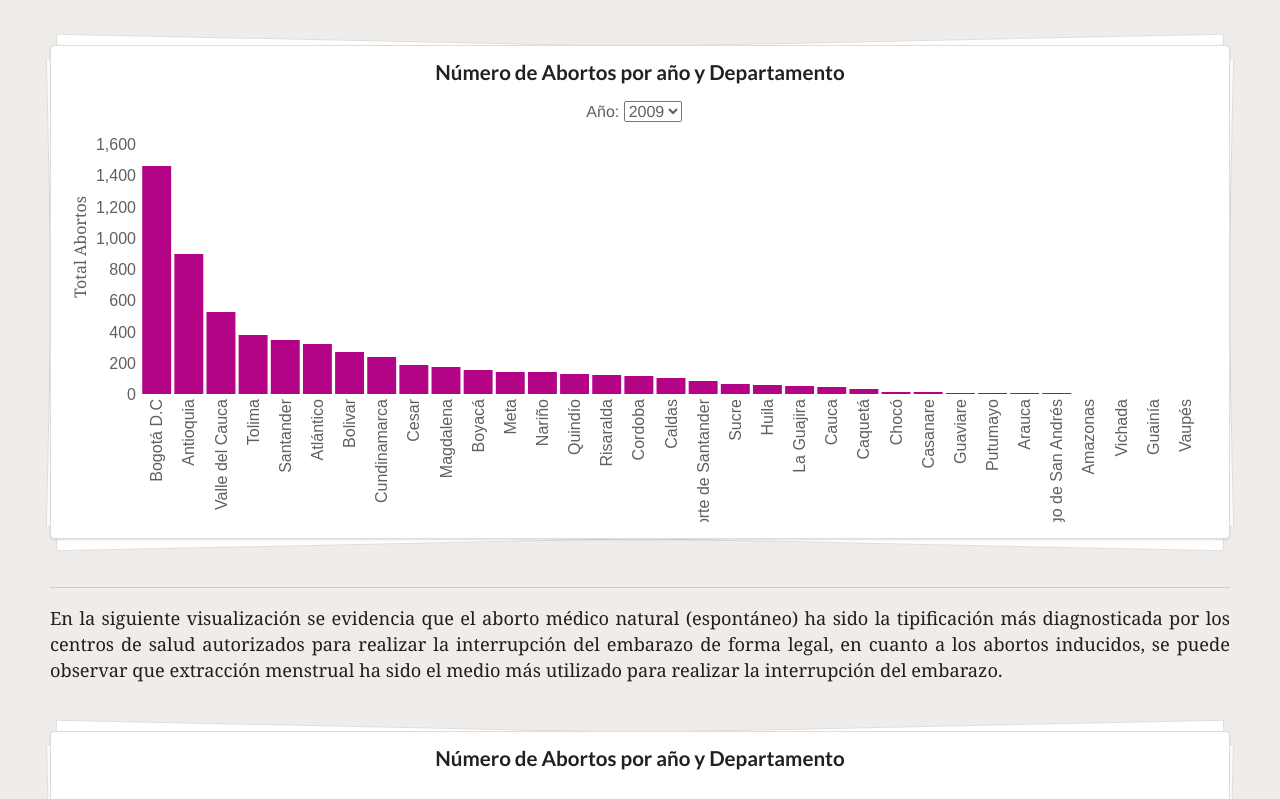
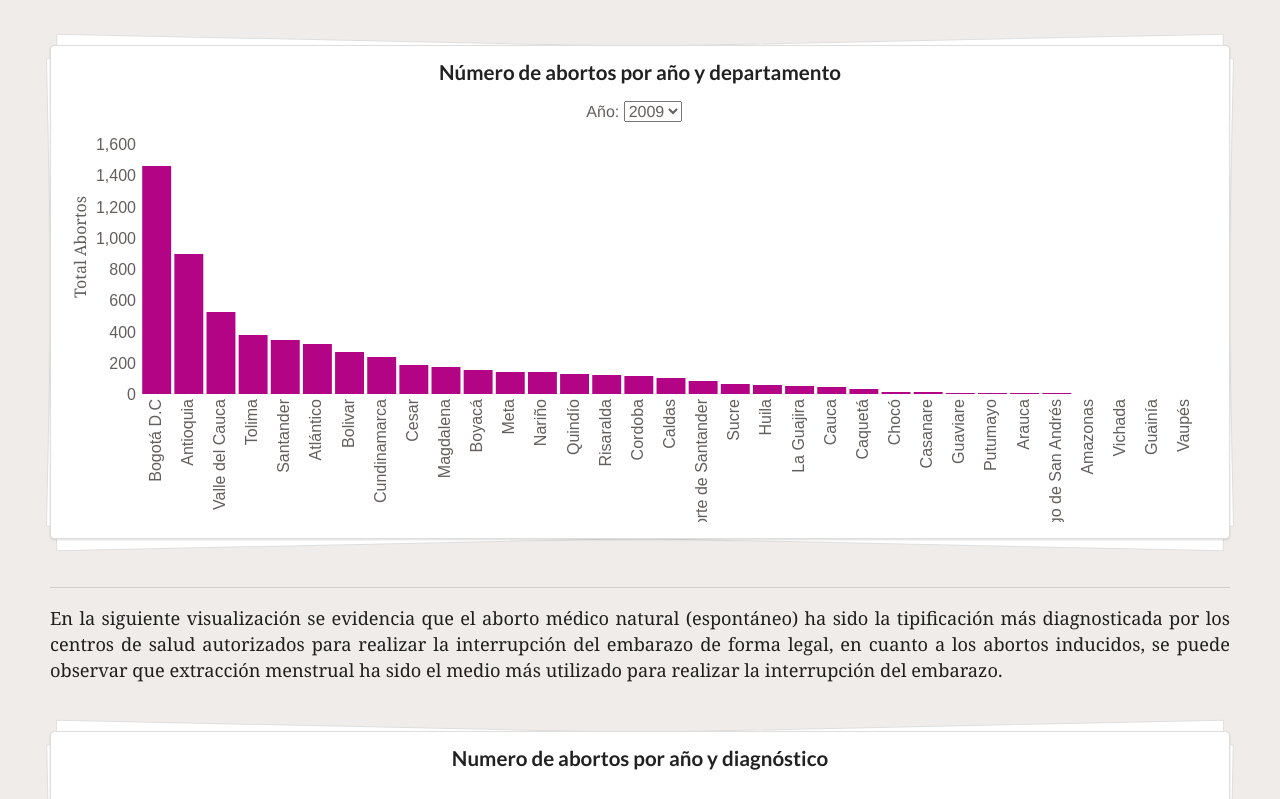
Before and after one commit to omarriaga/viz-aborto-colombia, a website: page src/index.html in a window 1280 px wide. Shown: the part 341-1140 px from the top of the page. Drawn offline with nearby package versions, Linux system fonts and the light colour scheme; a script that the page names is missing.

Commit message:
cambio de estilos

```diff
--- a/src/index.html
+++ b/src/index.html
@@ -27,7 +27,7 @@
   </div>
 
   <div class="ui center aligned piled segment">
-    <h3 class="ui header">Número de Abortos por año y Departamento </h3>
+    <h3 class="ui header">Número de abortos por año y departamento </h3>
     <div class="dropdown" id="year"><label>Año: </label><select></select></div>
     <div id="chart-1" style="min-height: 400px;"></div>
   </div>
@@ -36,7 +36,7 @@
     <p>En la siguiente visualización se evidencia que el aborto médico natural (espontáneo) ha sido la tipificación más diagnosticada por los centros de salud autorizados para realizar la interrupción del embarazo de forma legal, en cuanto a los abortos inducidos, se puede observar que extracción menstrual ha sido el medio más utilizado para realizar la interrupción del embarazo.</p>
   </div>
   <div class="ui center aligned piled segment">
-    <h3 class="ui header">Número de Abortos por año y Departamento </h3>
+    <h3 class="ui header">Numero de abortos por año y diagnóstico</h3>
     <div id="chart-2" style="min-height: 400px;"></div>
   </div>
   <div class="ui center aligned piled segment">
@@ -64,7 +64,7 @@
     </div>
     <div class="ui ten wide column">
       <div class="ui center aligned piled segment">
-        <h3 class="ui header">Tipo de Aborto por edad</h3>
+        <h3 class="ui header">Tipo de aborto por edad</h3>
         <div class="dropdown" id="rango"><label>Año: </label><select></select></div>
         <div id="chart-5" style="min-height: 400px;"></div>
       </div>
@@ -73,7 +73,7 @@
   <div class="ui divider"></div>
   <div class="ui grid">
     <div class="ui six wide column">
-      <h4 class="ui center aligned header">Tipos de aborto legales diagnosticados. </h4>
+      <h4 class="ui center aligned header">Tipos de aborto legales diagnosticados.</h4>
       <div class="paragrah">
         <p>De acuerdo con los datos suministrados por el Ministerio de Salud, en el periodo de tiempo entre 2009 y 2017, se realizaron abortos tanto espontáneos (ocurre antes de las 20 semanas de embarazo y existen diferentes tipos: completo: expulsión completa del embrión, incompleto: retención de restos), como inducidos (provocados, como extracción menstrual); además se encontraron prácticas de abortos con un diagnóstico de embarazos no deseados. Las cifras en las siguientes visualizaciones:</p>
       </div>
@@ -340,7 +340,7 @@
         xAxis.selectAll("text")
           .attr("y", 0)
           .attr("x", -5)
-          .attr("dy", ".35em")
+          .attr("dy", ".25em")
           .attr("transform", "rotate(-90)")
           .style("text-anchor", "end");
         svg.select(".axis--y")
```
